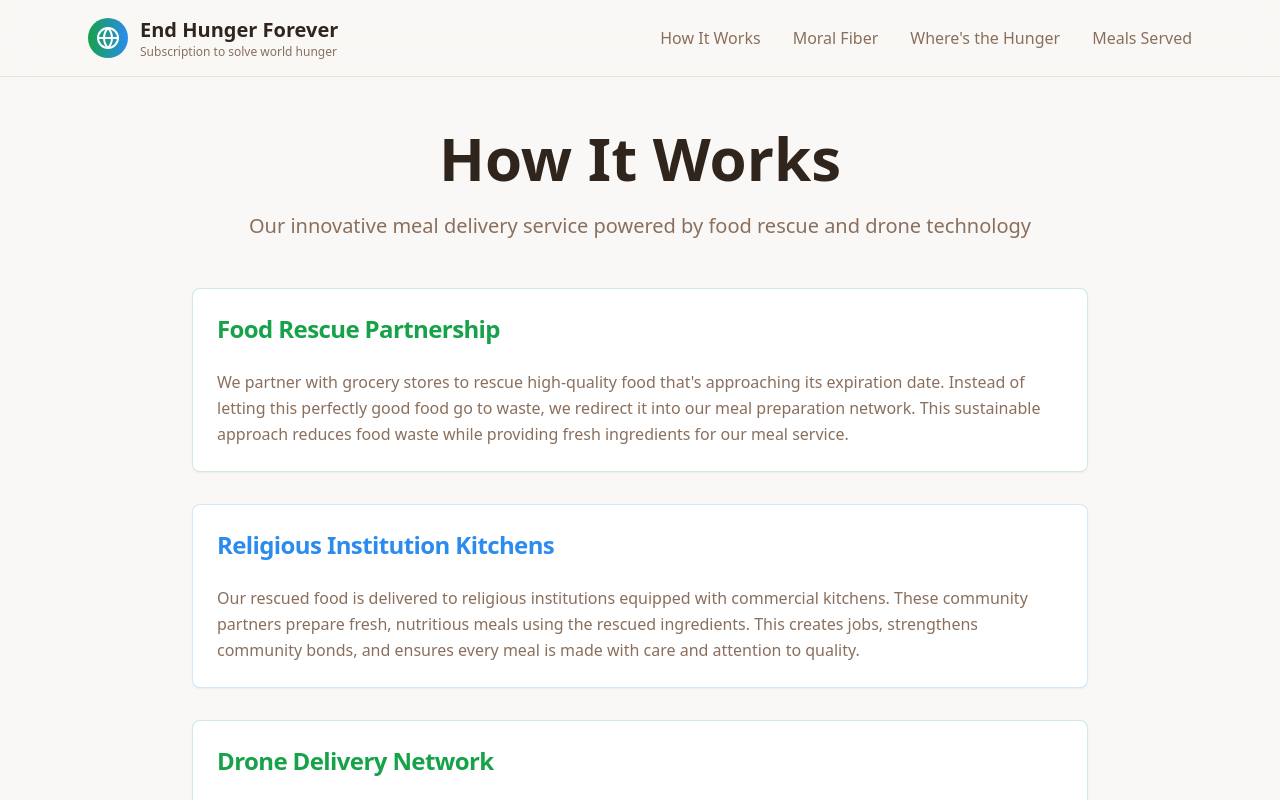
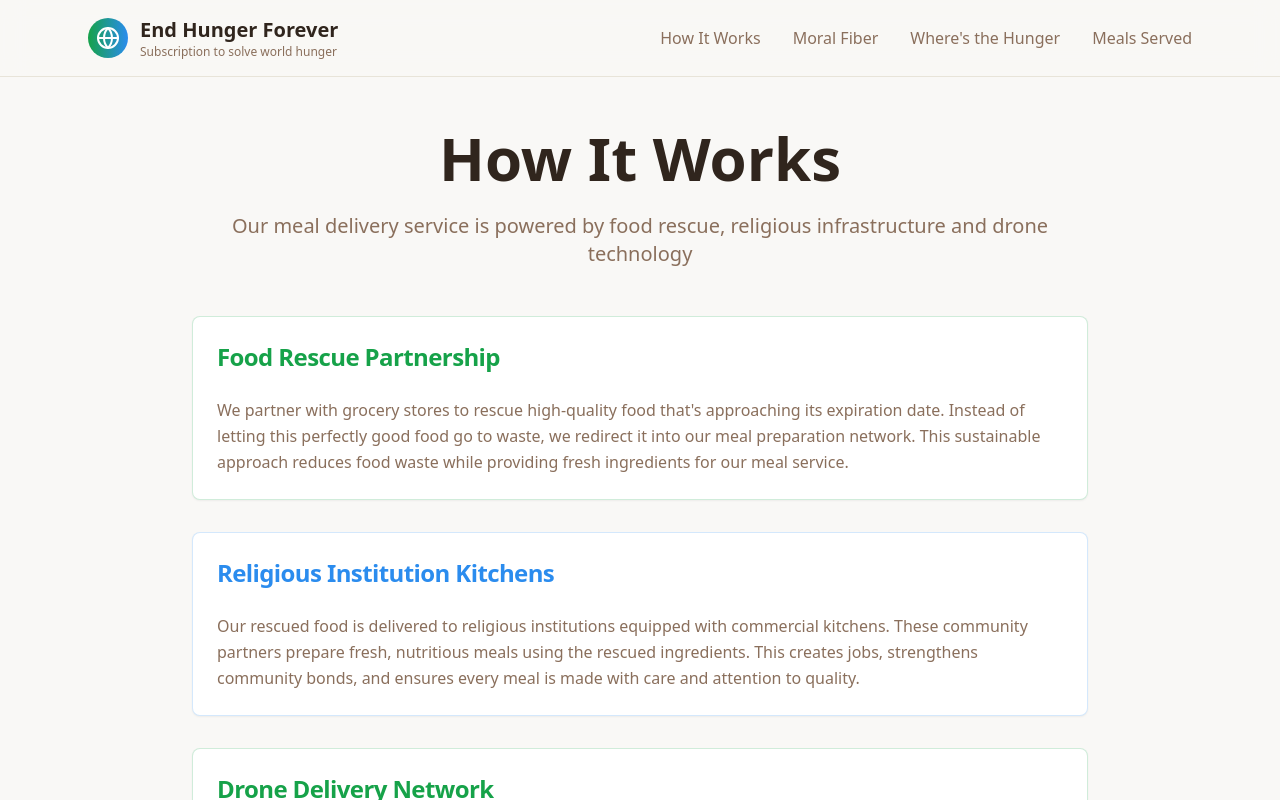
Before and after one commit to adityanarayanan95-collab/end-hunger-now, a React (Vite) app: page /how-it-works in a window 1280 px wide. Shown: the top 800 px of the page. Built offline with nearby package versions, Linux system fonts and the light colour scheme.

Commit message:
Update How It Works description
Update the description on the How It Works page to reflect the new service details.

```diff
--- a/src/pages/HowItWorks.tsx
+++ b/src/pages/HowItWorks.tsx
@@ -12,7 +12,7 @@ const HowItWorks = () => {
             How It Works
           </h1>
           <p className="text-xl text-muted-foreground text-center mb-12">
-            Our innovative meal delivery service powered by food rescue and drone technology
+            Our meal delivery service is powered by food rescue, religious infrastructure and drone technology
           </p>
 
           <div className="space-y-8">
```
